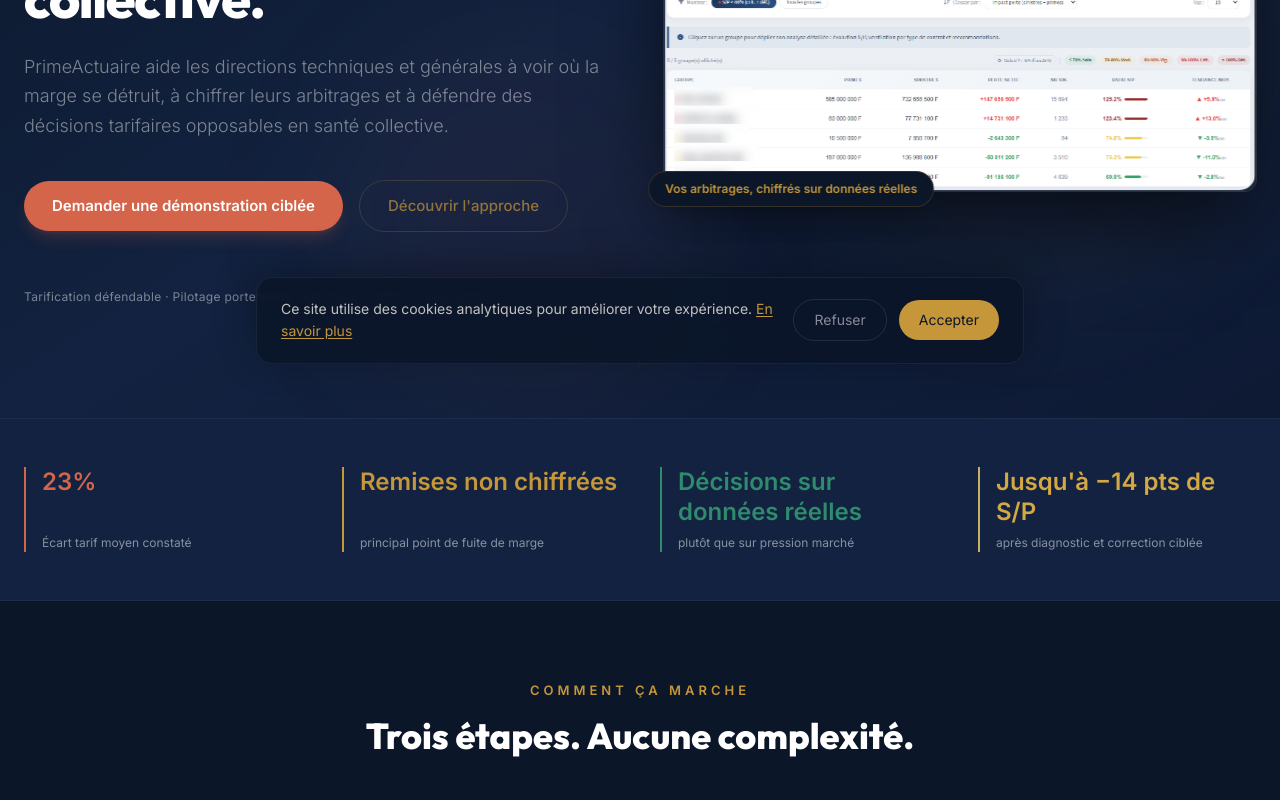
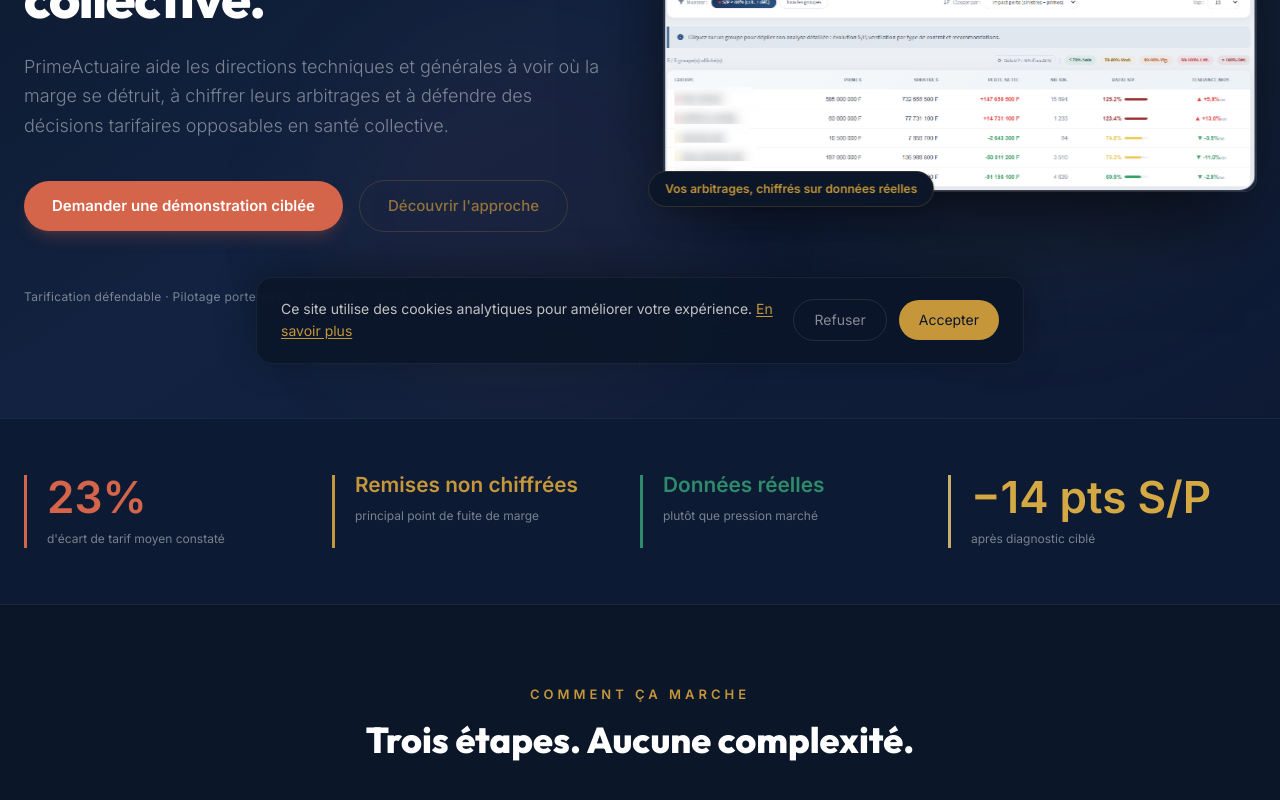
Before and after one commit to sidickgoldman/SiteWeb_PrimeActuaire, a Next.js app: page / in a window 1280 px wide. Shown: the part 412-1212 px from the top of the page. Built offline with nearby package versions, Linux system fonts and the light colour scheme.

Commit message:
fix: statbar 9/10 - numeric hierarchy, nowrap, clean copy

```diff
--- a/src/components/StatBar.tsx
+++ b/src/components/StatBar.tsx
@@ -6,26 +6,30 @@ import { useI18n } from "@/i18n";
 const colors = ["text-coral", "text-gold", "text-teal", "text-gold-light"];
 const borderColors = ["border-coral", "border-gold", "border-teal", "border-[#C5B06A]"];
 
+const isNumericAnchor = (v: string) => /^[\d+\-\u2212]/.test(v.trim());
+
 export default function StatBar() {
   const { t } = useI18n();
   return (
-    <section className="bg-navy-mid border-y border-white/5">
-      <div className="max-w-7xl mx-auto px-6 py-12 grid grid-cols-2 lg:grid-cols-4 gap-x-10 gap-y-8">
+    <section className="bg-[#0c1b33] border-y border-white/[0.06]">
+      <div className="max-w-7xl mx-auto px-6 py-14 grid grid-cols-2 lg:grid-cols-4 gap-y-10 lg:gap-y-0">
         {t.statBar.stats.map((s, i) => (
           <motion.div
             key={i}
-            initial={{ opacity: 0, y: 20 }}
+            initial={{ opacity: 0, y: 16 }}
             whileInView={{ opacity: 1, y: 0 }}
             viewport={{ once: true, margin: "-50px" }}
             transition={{ duration: 0.5, delay: i * 0.1, ease: [0.22, 1, 0.36, 1] }}
-            className={`border-l-2 pl-4 ${borderColors[i]}`}
+            className={`border-l-[3px] pl-5 pr-6 ${borderColors[i]}`}
           >
-            <div className="min-h-[68px] flex items-start">
-              <p className={`font-[var(--font-heading)] font-extrabold text-xl lg:text-2xl leading-tight ${colors[i]}`}>
-                {s.value}
-              </p>
-            </div>
-            <p className="text-[12px] text-white/50 leading-snug">{s.label}</p>
+            <p className={`font-[var(--font-heading)] font-extrabold whitespace-nowrap leading-none ${colors[i]} ${
+              isNumericAnchor(s.value)
+                ? "text-4xl lg:text-[2.75rem]"
+                : "text-[1.1rem] lg:text-[1.3rem]"
+            }`}>
+              {s.value}
+            </p>
+            <p className="mt-3 text-[12px] text-white/45 leading-snug">{s.label}</p>
           </motion.div>
         ))}
       </div>
--- a/src/i18n/en.ts
+++ b/src/i18n/en.ts
@@ -32,10 +32,10 @@ export const en: Dictionary = {
   // StatBar
   statBar: {
     stats: [
-      { value: "23%", label: "Average pricing gap identified" },
-      { value: "Unquantified discounts", label: "the main margin leak in portfolios" },
-      { value: "Real-data decisions", label: "not market pressure" },
-      { value: "Up to −14 pts S/P", label: "after targeted diagnostic and correction" },
+      { value: "23%", label: "average pricing gap identified" },
+      { value: "Unquantified discounts", label: "main portfolio margin leak" },
+      { value: "Real data", label: "not market pressure" },
+      { value: "−14 pts S/P", label: "after targeted diagnostic" },
     ],
   },
 
--- a/src/i18n/fr.ts
+++ b/src/i18n/fr.ts
@@ -30,10 +30,10 @@ export const fr = {
   // StatBar
   statBar: {
     stats: [
-      { value: "23%", label: "Écart tarif moyen constaté" },
+      { value: "23%", label: "d'écart de tarif moyen constaté" },
       { value: "Remises non chiffrées", label: "principal point de fuite de marge" },
-      { value: "Décisions sur données réelles", label: "plutôt que sur pression marché" },
-      { value: "Jusqu'à −14 pts de S/P", label: "après diagnostic et correction ciblée" },
+      { value: "Données réelles", label: "plutôt que pression marché" },
+      { value: "−14 pts S/P", label: "après diagnostic ciblé" },
     ],
   },
 
```
